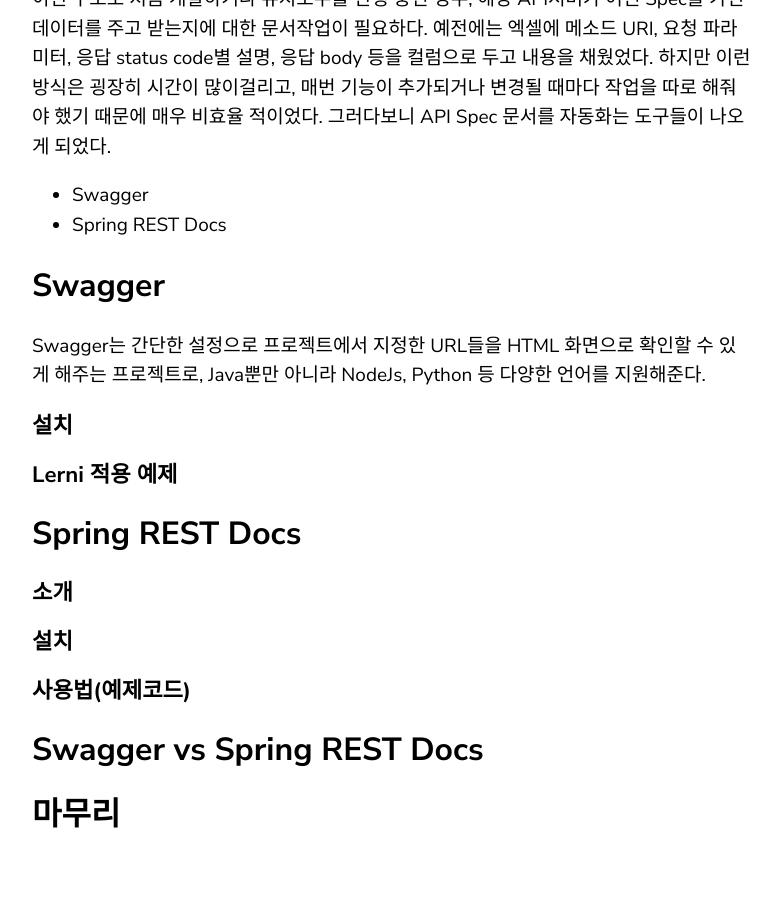
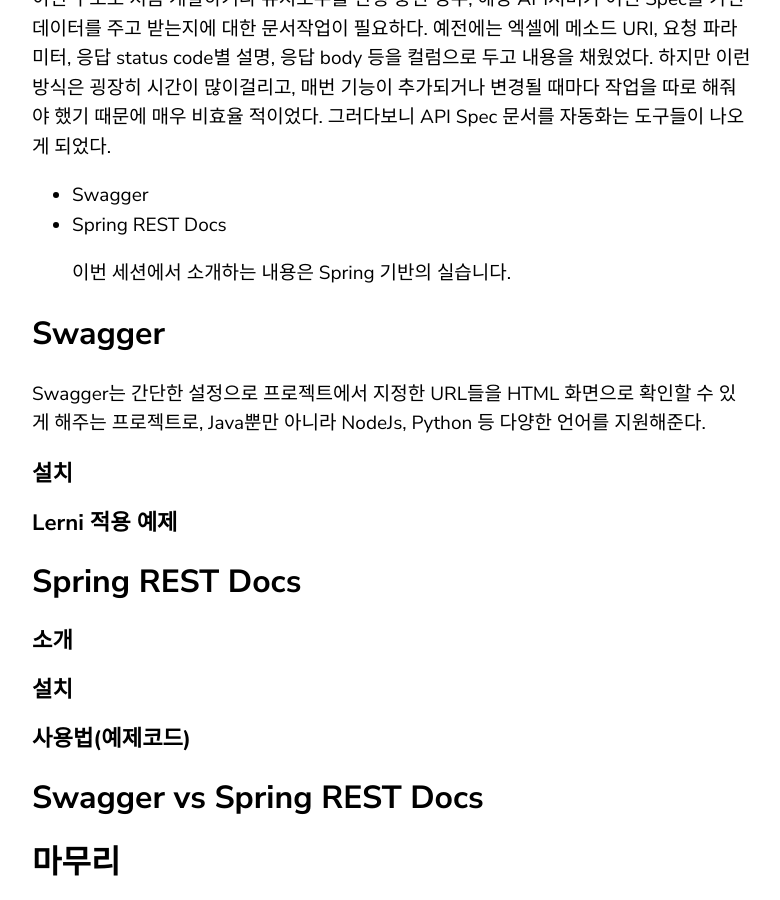
Before and after one commit to rbwls31/rbwls31.github.io, a Jekyll site: the page built from blob/master/_posts/2020-06-13-swagger-post.markdown/2020-06-13-swagger-post.markdown.md, in a window 1280 px wide and 900 px high, scrolled down 944 px. Shown: the whole window, without its empty margins (68-848 px from the left). Built offline with Jekyll 4.4.1, drawn with Linux system fonts in a browser that asks for light colours; our own code applies the rules of GitHub Pages for plain Markdown files; before the commit the page ends 1805 px from its top, so only the background shows below that; part of the change alters nothing that is shown.

Commit message:
blob/master/_posts/2020-06-13-swagger-post.markdown/2020-06-13-swagger-post.markdown.md updated from https://stackedit.io/

```diff
--- a/blob/master/_posts/2020-06-13-swagger-post.markdown/2020-06-13-swagger-post.markdown.md
+++ b/blob/master/_posts/2020-06-13-swagger-post.markdown/2020-06-13-swagger-post.markdown.md
@@ -8,6 +8,8 @@
 예전에는 엑셀에 메소드 URI, 요청 파라미터, 응답 status code별 설명, 응답 body 등을 컬럼으로 두고 내용을 채웠었다. 하지만 이런 방식은 굉장히 시간이 많이걸리고, 매번 기능이 추가되거나 변경될 때마다 작업을 따로 해줘야 했기 때문에 매우 비효율 적이었다. 그러다보니 API Spec 문서를 자동화는 도구들이 나오게 되었다.
 - Swagger
 - Spring REST Docs
+
+> 이번 세션에서 소개하는 내용은 Spring 기반의 실습니다.
 
 ## Swagger
 Swagger는 간단한 설정으로 프로젝트에서 지정한 URL들을 HTML 화면으로 확인할 수 있게 해주는 프로젝트로, Java뿐만 아니라 NodeJs, Python 등 다양한 언어를 지원해준다.
@@ -38,5 +40,6 @@ OF19
 -->
 
 <!--stackedit_data:
-eyJoaXN0b3J5IjpbLTc4OTE5OTY3OCwtMTgwMDEwODEyN119
+eyJoaXN0b3J5IjpbMzAwNTY3MTgxLC03ODkxOTk2NzgsLTE4MD
+AxMDgxMjddfQ==
 -->
```
